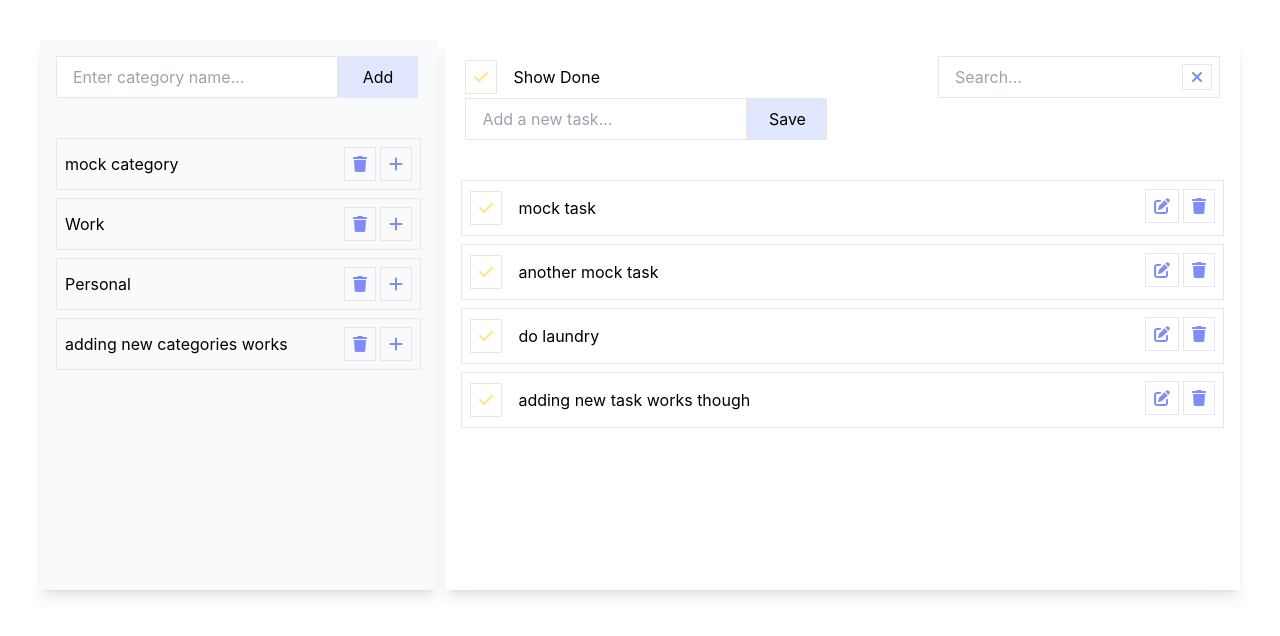
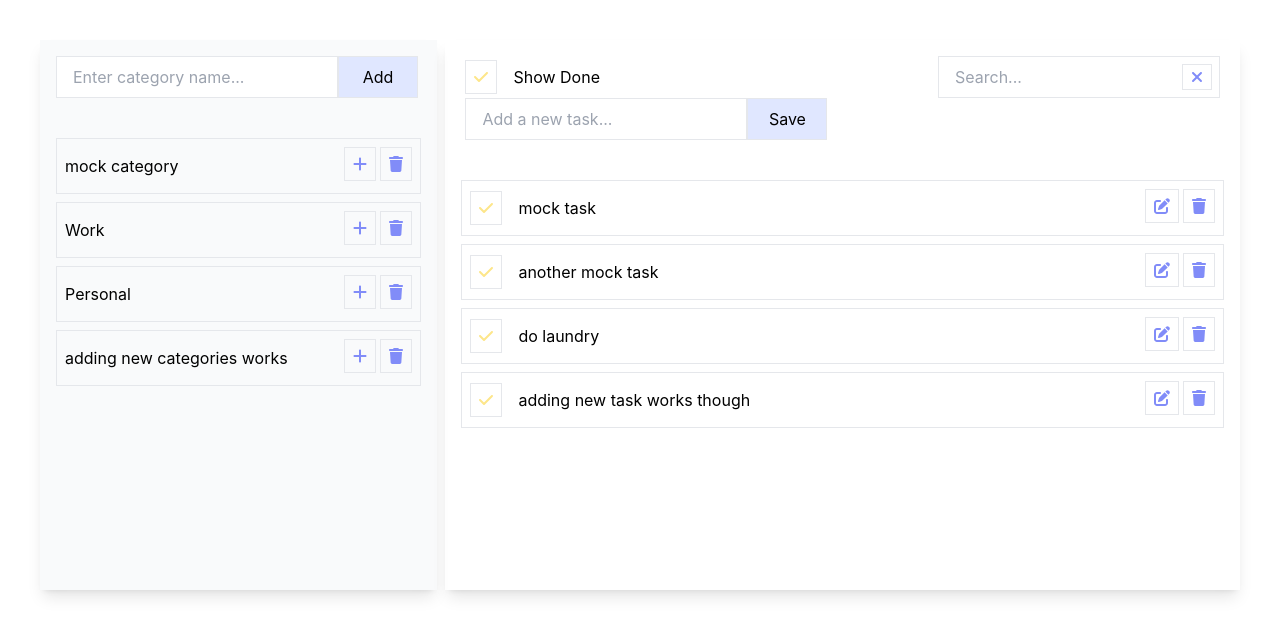
Before and after one commit to burcinkarimov/todo-app, a React (Create React App) app: page / in a window 1280 px wide. Shown: the top 636 px of the page. Built offline with nearby package versions, Linux system fonts and the light colour scheme.

Commit message:
Add deleting functionality for categories

```diff
--- a/src/App.js
+++ b/src/App.js
@@ -38,12 +38,19 @@ function App() {
     setTasks(updatedTasks);
   }
 
+  const handleDeleteCategory = (index) => {
+    const updatedCategories = [...categories];
+    updatedCategories.splice(index, 1);
+    setCategories(updatedCategories);
+  }
+
   return (
     <div className="p-4 md:p-10">
       <div className="block md:flex h-[550px] gap-2">
         <Categories
           handleCategorySubmit={handleCategorySubmit}
           handleCategoryChange={handleCategoryChange}
+          handleDeleteCategory={handleDeleteCategory}
           newCategory={newCategory}
           categories={categories}
         />
--- a/src/components/Categories.js
+++ b/src/components/Categories.js
@@ -1,7 +1,7 @@
 import CategoriesList from "./CategoriesList";
 import AddNewCategory from "./AddNewCategory";
 
-function Categories({ handleCategoryChange, handleCategorySubmit, newCategory, categories }) {
+function Categories({ handleCategoryChange, handleCategorySubmit, handleDeleteCategory, newCategory, categories }) {
   return (
     <div className="w-full md:w-1/3 p-4 gap-3 overflow-scroll shadow-lg bg-gray-50">
       <AddNewCategory
@@ -9,7 +9,7 @@ function Categories({ handleCategoryChange, handleCategorySubmit, newCategory, c
         handleCategorySubmit = {handleCategorySubmit}
         newCategory={newCategory}
       />
-      <CategoriesList categories={categories} />
+      <CategoriesList categories={categories} handleDeleteCategory={handleDeleteCategory} />
     </div>
   );
 }
--- a/src/components/CategoriesList.js
+++ b/src/components/CategoriesList.js
@@ -1,10 +1,10 @@
 import CategoriesListItem from "./CategoriesListItem";
 
-function CategoriesList({ categories }) {
+function CategoriesList({ categories, handleDeleteCategory }) {
   return (
     <ul>
       {categories.map((category, index) => (
-        <CategoriesListItem category={category} key={index} />
+        <CategoriesListItem category={category} key={index} index={index} handleDeleteCategory={handleDeleteCategory} />
       ))}
     </ul>
   );
--- a/src/components/CategoriesListItem.js
+++ b/src/components/CategoriesListItem.js
@@ -1,13 +1,15 @@
 import { FontAwesomeIcon } from '@fortawesome/react-fontawesome';
 import { faTrash, faPlus } from '@fortawesome/free-solid-svg-icons';
 
-function CategoriesListItem({category}) {
+function CategoriesListItem({ category, handleDeleteCategory, index}) {
   return (
     <li className="p-2 border-[1px] my-2 flex items-center justify-between">
       <p>{category}</p>
       <div className="flex gap-1">
-        <FontAwesomeIcon icon={faTrash} className="p-2 border-[1px] text-indigo-400 hover:bg-indigo-500 hover:text-white cursor-pointer" />
         <FontAwesomeIcon icon={faPlus} className="p-2 border-[1px]  text-indigo-400 hover:bg-indigo-500 hover:text-white cursor-pointer" />
+        <div onClick={() => handleDeleteCategory(index)}>
+          <FontAwesomeIcon icon={faTrash} className="p-2 border-[1px] text-indigo-400 hover:bg-indigo-500 hover:text-white cursor-pointer" />
+        </div>
       </div>
     </li>
   );
```
